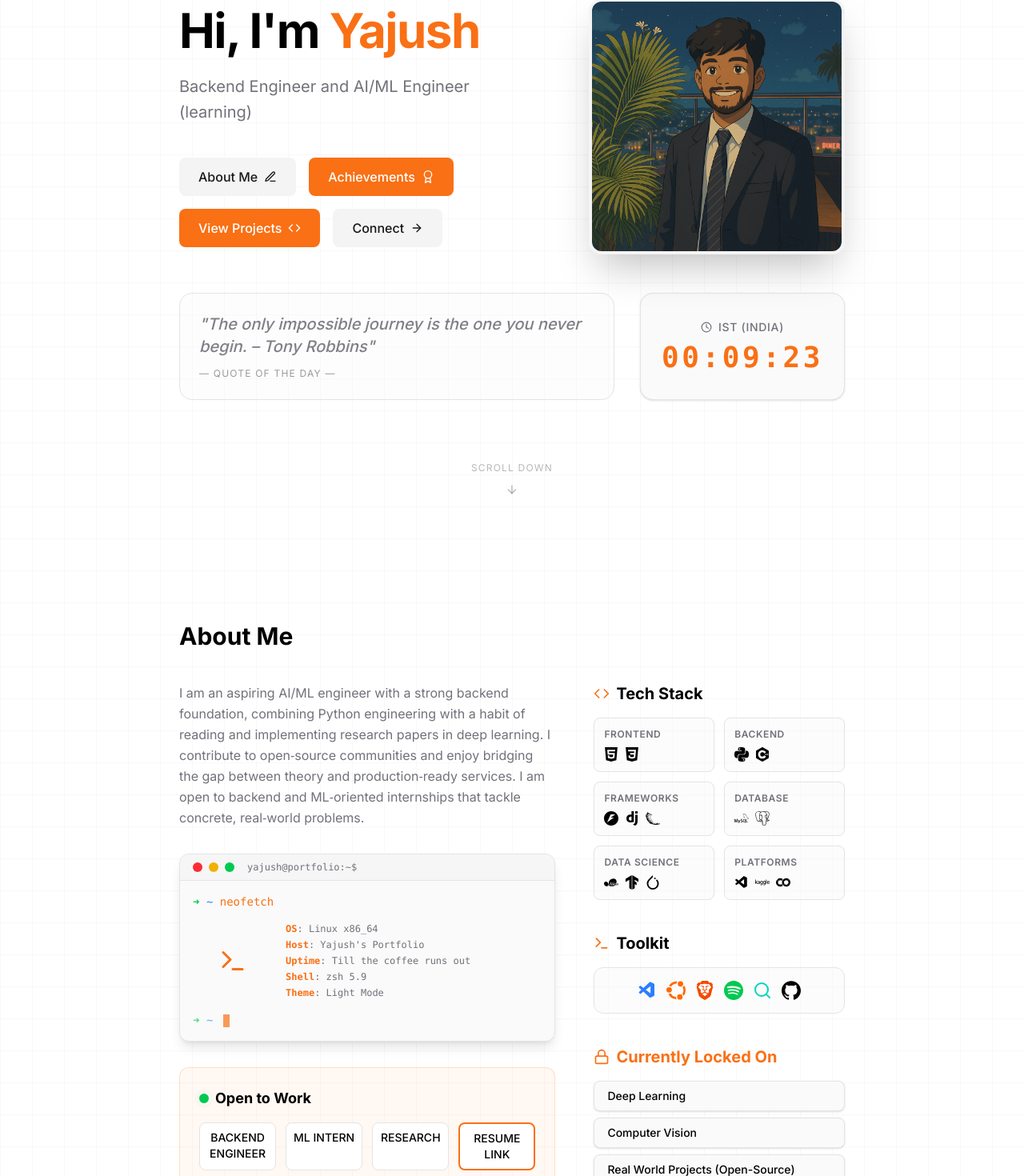
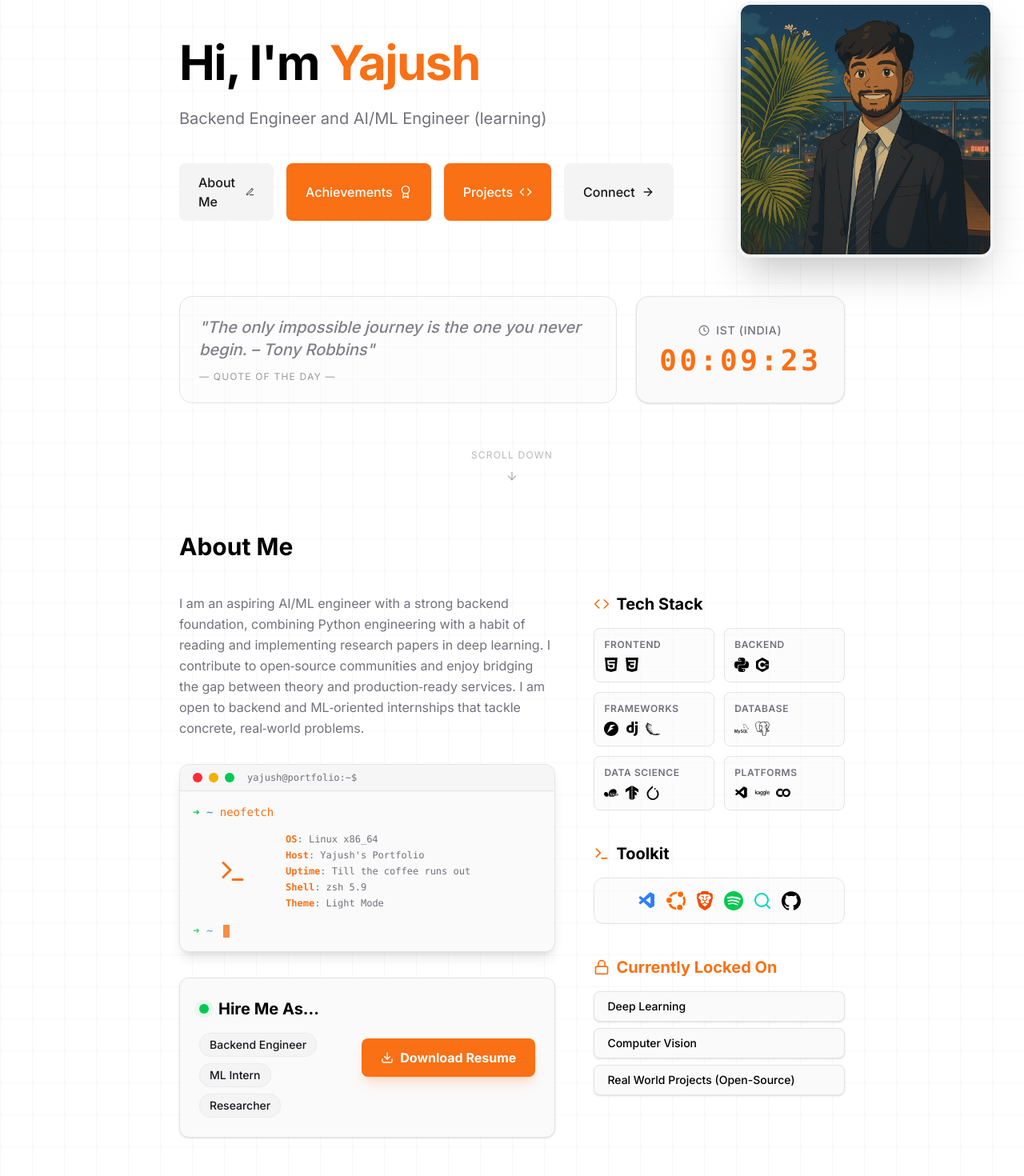
Before and after one commit to Yajush-afk/portfolio-project-yajush, a Next.js app in the folder frontend/: page / in a window 1280 px wide. Shown: the part 167-1637 px from the top of the page at 80% size. Built offline with nearby package versions, Linux system fonts and the light colour scheme.

Commit message:
feat: Enhance home section layout, animations, and CTA styling, and update social media links and icons.

```diff
--- a/frontend/src/components/sections/AboutSection.tsx
+++ b/frontend/src/components/sections/AboutSection.tsx
@@ -2,7 +2,7 @@
 
 import { getAboutData, getCurrentlyLearningData } from "@/lib/data";
 import { motion } from "framer-motion";
-import { FiCode, FiTerminal, FiSearch, FiLock } from "react-icons/fi";
+import { FiCode, FiTerminal, FiSearch, FiLock, FiDownload, FiBriefcase } from "react-icons/fi";
 import { useEffect, useState } from "react";
 import {
     SiHtml5, SiCss3, SiPython, SiCplusplus, SiFastapi, SiDjango, SiFlask,
@@ -87,11 +87,12 @@ export default function AboutSection() {
     }, []);
 
     return (
-        <section id="about" className="min-h-screen flex flex-col justify-center py-20">
+        <section id="about" className="min-h-screen flex flex-col justify-center py-12">
             <motion.div
                 initial={{ opacity: 0, y: 20 }}
                 whileInView={{ opacity: 1, y: 0 }}
                 viewport={{ once: false, amount: 0.2 }}
+                transition={{ duration: 0.3 }}
                 className="space-y-10"
             >
                 <h2 className="text-3xl font-bold flex items-center gap-3">
@@ -110,7 +111,7 @@ export default function AboutSection() {
                             initial={{ opacity: 0, scale: 0.95 }}
                             whileInView={{ opacity: 1, scale: 1 }}
                             viewport={{ once: false }}
-                            transition={{ delay: 0.2 }}
+                            transition={{ delay: 0.1, duration: 0.3 }}
                             className="bg-card border border-border rounded-xl overflow-hidden shadow-lg font-mono text-sm"
                         >
                             <div className="bg-secondary/50 px-4 py-2 border-b border-border flex items-center gap-2">
@@ -141,49 +142,46 @@ export default function AboutSection() {
                             </div>
                         </motion.div>
 
-                        {/* Open to Work Section */}
+                        {/* Open to Work Section - Redesigned */}
                         <motion.div
                             initial={{ opacity: 0, y: 20 }}
                             whileInView={{ opacity: 1, y: 0 }}
                             viewport={{ once: false }}
-                            transition={{ delay: 0.3 }}
-                            className="bg-primary/5 border border-primary/20 rounded-xl p-6 space-y-4"
+                            transition={{ delay: 0.2, duration: 0.3 }}
+                            className="bg-card border border-border rounded-xl p-6 shadow-sm hover:shadow-md transition-shadow"
                         >
-                            <div className="flex items-center gap-2">
+                            <div className="flex flex-col md:flex-row gap-6 items-start md:items-center justify-between">
+                                <div className="space-y-4 flex-1">
+                                    <div className="flex items-center gap-3">
                                         <span className="relative flex h-3 w-3">
                                             <span className="animate-ping absolute inline-flex h-full w-full rounded-full bg-green-400 opacity-75"></span>
                                             <span className="relative inline-flex rounded-full h-3 w-3 bg-green-500"></span>
                                         </span>
-                                <h3 className="font-bold text-lg">Open to Work</h3>
+                                        <h3 className="font-bold text-xl flex items-center gap-2">
+                                            Hire Me As...
+                                        </h3>
                                     </div>
-                            <div className="grid grid-cols-2 md:grid-cols-4 gap-3">
-                                {["Backend Engineer", "ML Intern", "Research", "Resume Link"].map((role) => {
-                                    const isResume = role === "Resume Link";
-                                    const className = `bg-background border rounded-lg p-2 text-center text-sm font-medium transition-colors uppercase ${isResume
-                                        ? "border-primary border-2 cursor-pointer hover:bg-primary/10"
-                                        : "border-border hover:border-primary/50 cursor-default"
-                                        }`;
 
-                                    if (isResume) {
-                                        return (
+                                    <div className="flex flex-wrap gap-2">
+                                        {["Backend Engineer", "ML Intern", "Researcher"].map((role) => (
+                                            <span
+                                                key={role}
+                                                className="px-3 py-1 bg-secondary text-secondary-foreground rounded-full text-sm font-medium border border-border/50"
+                                            >
+                                                {role}
+                                            </span>
+                                        ))}
+                                    </div>
+                                </div>
+
                                 <a
-                                                key={role}
                                     href="https://drive.google.com/file/d/1ZZq_9GMh2_VlDqM2Og5r5A9rfA37AHs9/view?usp=sharing"
                                     target="_blank"
                                     rel="noopener noreferrer"
-                                                className={className}
+                                    className="w-full md:w-auto flex items-center justify-center gap-2 bg-primary text-primary-foreground px-6 py-3 rounded-lg font-bold hover:bg-primary/90 transition-all hover:scale-105 shadow-lg shadow-primary/20 whitespace-nowrap"
                                 >
-                                                {role}
+                                    <FiDownload /> Download Resume
                                 </a>
-                                        );
-                                    }
-
-                                    return (
-                                        <div key={role} className={className}>
-                                            {role}
-                                        </div>
-                                    );
-                                })}
                             </div>
                         </motion.div>
                     </div>
@@ -202,7 +200,7 @@ export default function AboutSection() {
                                         initial={{ opacity: 0, scale: 0.9 }}
                                         whileInView={{ opacity: 1, scale: 1 }}
                                         viewport={{ once: false }}
-                                        transition={{ delay: idx * 0.1 }}
+                                        transition={{ delay: idx * 0.05, duration: 0.3 }}
                                         className="bg-card/50 border border-border rounded-lg p-3 hover:border-primary/30 transition-colors"
                                     >
                                         <h4 className="text-xs font-semibold text-muted-foreground mb-2 uppercase tracking-wider">{stack.category}</h4>
@@ -234,7 +232,7 @@ export default function AboutSection() {
                                 initial={{ opacity: 0, y: 20 }}
                                 whileInView={{ opacity: 1, y: 0 }}
                                 viewport={{ once: false }}
-                                transition={{ delay: 0.2 }}
+                                transition={{ delay: 0.1, duration: 0.3 }}
                                 className="bg-secondary/30 border border-border rounded-xl p-4 flex items-center justify-center"
                             >
                                 <div className="flex gap-3 flex-wrap justify-center">
@@ -247,7 +245,7 @@ export default function AboutSection() {
                                             initial={{ opacity: 0, scale: 0 }}
                                             whileInView={{ opacity: 1, scale: 1 }}
                                             viewport={{ once: false }}
-                                            transition={{ delay: 0.3 + (idx * 0.05) }}
+                                            transition={{ delay: 0.2 + (idx * 0.05), duration: 0.3 }}
                                             className="group relative flex flex-col items-center gap-1"
                                         >
                                             <div className={`text-2xl transition-all duration-300 group-hover:-translate-y-1 group-hover:scale-110 ${tool.color}`}>
@@ -274,7 +272,7 @@ export default function AboutSection() {
                                         initial={{ opacity: 0, x: 20 }}
                                         whileInView={{ opacity: 1, x: 0 }}
                                         viewport={{ once: false }}
-                                        transition={{ delay: 0.4 + (index * 0.1) }}
+                                        transition={{ delay: 0.2 + (index * 0.05), duration: 0.3 }}
                                         className="bg-card border border-border px-4 py-2 rounded-lg text-sm font-medium shadow-sm"
                                     >
                                         {item}
--- a/frontend/src/components/sections/HomeSection.tsx
+++ b/frontend/src/components/sections/HomeSection.tsx
@@ -31,15 +31,15 @@ export default function HomeSection() {
     }, []);
 
     return (
-        <section id="home" className="min-h-screen flex flex-col justify-center pt-0 pb-24 relative">
+        <section id="home" className="min-h-[90vh] flex flex-col justify-center pt-10 pb-12 relative">
             {/* Hero Section */}
-            <div className="flex flex-col md:flex-row items-center gap-10 md:gap-20">
+            <div className="flex flex-col-reverse md:flex-row items-center gap-10 md:gap-20">
                 <motion.div
                     initial={{ opacity: 0, x: -20 }}
                     whileInView={{ opacity: 1, x: 0 }}
                     viewport={{ once: false }}
-                    transition={{ duration: 0.5 }}
-                    className="flex-1 space-y-6 text-center md:text-left"
+                    transition={{ duration: 0.3 }}
+                    className="flex-1 space-y-6 text-center md:text-left w-full"
                 >
                     <h1 className="text-4xl md:text-6xl font-bold tracking-tight">
                         Hi, I&apos;m <span className="text-primary">Yajush</span>
@@ -47,28 +47,30 @@ export default function HomeSection() {
                     <p className="text-lg md:text-xl text-muted-foreground leading-relaxed">
                         Backend Engineer and AI/ML Engineer (learning)
                     </p>
-                    <div className="flex flex-wrap gap-4 pt-4 justify-center md:justify-start">
+
+                    {/* Symmetric CTA Grid */}
+                    <div className="grid grid-cols-2 lg:flex gap-4 pt-4 w-full md:w-auto">
                         <Link
                             href="#about"
-                            className="inline-flex items-center gap-2 bg-secondary text-secondary-foreground px-6 py-3 rounded-lg font-medium hover:bg-secondary/80 transition-colors"
+                            className="flex items-center justify-center gap-2 bg-secondary text-secondary-foreground px-6 py-3 rounded-lg font-medium hover:bg-secondary/80 transition-colors text-sm md:text-base"
                         >
                             About Me <FiEdit3 />
                         </Link>
                         <Link
                             href="#achievements"
-                            className="inline-flex items-center gap-2 bg-primary text-primary-foreground px-6 py-3 rounded-lg font-medium hover:bg-primary/90 transition-colors"
+                            className="flex items-center justify-center gap-2 bg-primary text-primary-foreground px-6 py-3 rounded-lg font-medium hover:bg-primary/90 transition-colors text-sm md:text-base"
                         >
                             Achievements <FiAward />
                         </Link>
                         <Link
                             href="#projects"
-                            className="inline-flex items-center gap-2 bg-primary text-primary-foreground px-6 py-3 rounded-lg font-medium hover:bg-primary/90 transition-colors"
+                            className="flex items-center justify-center gap-2 bg-primary text-primary-foreground px-6 py-3 rounded-lg font-medium hover:bg-primary/90 transition-colors text-sm md:text-base"
                         >
-                            View Projects <FiCode />
+                            Projects <FiCode />
                         </Link>
                         <Link
                             href="#socials"
-                            className="inline-flex items-center gap-2 bg-secondary text-secondary-foreground px-6 py-3 rounded-lg font-medium hover:bg-secondary/80 transition-colors"
+                            className="flex items-center justify-center gap-2 bg-secondary text-secondary-foreground px-6 py-3 rounded-lg font-medium hover:bg-secondary/80 transition-colors text-sm md:text-base"
                         >
                             Connect <FiArrowRight />
                         </Link>
@@ -79,8 +81,8 @@ export default function HomeSection() {
                     initial={{ opacity: 0, scale: 0.9 }}
                     whileInView={{ opacity: 1, scale: 1 }}
                     viewport={{ once: false }}
-                    transition={{ duration: 0.5, delay: 0.2 }}
-                    className="relative w-64 h-64 md:w-80 md:h-80 rounded-full md:rounded-2xl overflow-hidden border-4 border-secondary shadow-2xl mx-auto"
+                    transition={{ duration: 0.3, delay: 0.1 }}
+                    className="relative w-48 h-48 md:w-80 md:h-80 rounded-full md:rounded-2xl overflow-hidden border-4 border-secondary shadow-2xl mx-auto shrink-0"
                 >
                     {about?.image_url && (
                         <Image
@@ -97,12 +99,13 @@ export default function HomeSection() {
             </div>
 
             {/* Quote & Clock Row */}
-            <div className="grid md:grid-cols-3 gap-8 mt-12">
+            <div className="grid md:grid-cols-3 gap-6 mt-12">
                 {/* Quote */}
                 <motion.div
                     initial={{ opacity: 0, y: 10 }}
                     whileInView={{ opacity: 1, y: 0 }}
                     viewport={{ once: false }}
+                    transition={{ duration: 0.3, delay: 0.2 }}
                     className="md:col-span-2 bg-secondary/20 border border-border rounded-2xl p-6 flex flex-col justify-center text-center md:text-left"
                 >
                     <blockquote className="text-lg md:text-xl font-medium italic text-muted-foreground/90">
@@ -118,13 +121,13 @@ export default function HomeSection() {
                     initial={{ opacity: 0, y: 10 }}
                     whileInView={{ opacity: 1, y: 0 }}
                     viewport={{ once: false }}
-                    transition={{ delay: 0.1 }}
+                    transition={{ duration: 0.3, delay: 0.25 }}
                     className="bg-card border border-border rounded-2xl p-6 flex flex-col items-center justify-center gap-2 shadow-sm"
                 >
                     <div className="text-muted-foreground flex items-center gap-2 text-sm font-medium uppercase tracking-wider">
                         <FiClock /> IST (India)
                     </div>
-                    <div className="text-4xl font-mono font-bold text-primary tracking-widest">
+                    <div className="text-3xl md:text-4xl font-mono font-bold text-primary tracking-widest">
                         {time}
                     </div>
                 </motion.div>
@@ -135,8 +138,8 @@ export default function HomeSection() {
                 initial={{ opacity: 0, y: 10 }}
                 whileInView={{ opacity: 1, y: 0 }}
                 viewport={{ once: false }}
-                transition={{ delay: 1, duration: 1 }}
-                className="absolute bottom-20 left-1/2 -translate-x-1/2 flex flex-col items-center gap-2 text-muted-foreground/50"
+                transition={{ delay: 0.5, duration: 0.5 }}
+                className="absolute bottom-4 left-1/2 -translate-x-1/2 flex flex-col items-center gap-2 text-muted-foreground/50"
             >
                 <span className="text-xs uppercase tracking-widest">Scroll Down</span>
                 <motion.div
```
Also changed, not shown: frontend/src/components/ThemeToggle.tsx (+16 -5 lines), frontend/src/components/sections/SocialSection.tsx (+71 -71 lines). Lines whose indentation alone changed are shown as unchanged.
